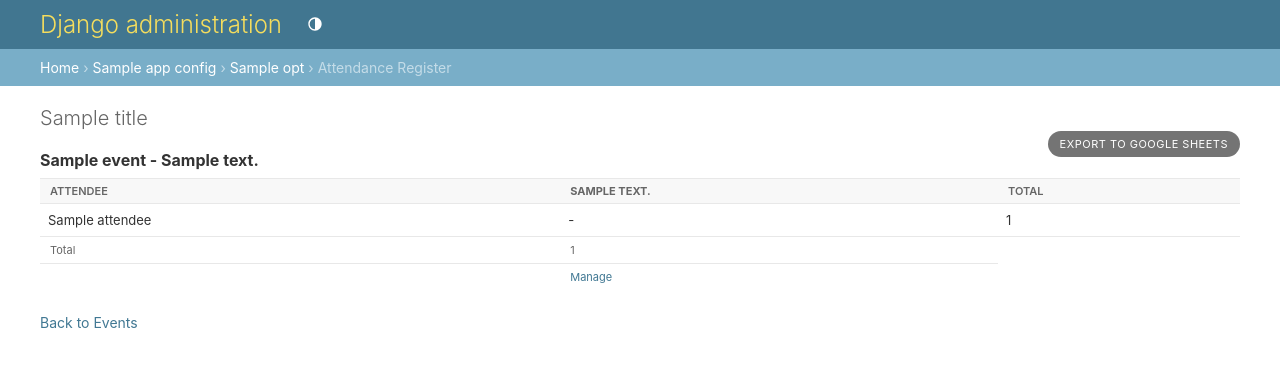
After one commit to danielroseman/lhc-sharing, a Django app: template templates/events/attendance_register.html in a window 1280 px wide. The commit adds this page. Shown: the top 367 px of the page. Run offline with Django 4.2, Linux system fonts and the light colour scheme; tables that the repository leaves empty hold one stand-in row (values such as "Sample post"); the template is opened without the code that fills it: values that come from a table or form of the project are taken from there, most other values are stand-ins (such as "Sample title", 1, 10 or a date in 2020); parts of the project's set-up code (start-up, migrations or seed data) failed here and were passed over.

Commit message:
View register and export attendance.
Extract admin CSS into separate file.

```diff
--- /dev/null
+++ b/static/admin.css
@@ -0,0 +1,65 @@
+.field-details .vLargeTextField {
+    width: 36em !important;
+}
+td.field-location .vTextField {
+    width: 10em;
+}
+.flex-container.field-closer {
+    margin-left: 40px;
+}
+fieldset.grid-layout {
+    display: grid;
+    grid-template-columns: repeat(3, 1fr);  /* 3 equal columns */
+    column-gap: 40px;
+}
+
+fieldset.grid-layout .form-row {
+    display: contents;
+}
+.inline-related.dynamic-occurrence_set {
+    border-bottom: 1px solid #ddd;
+}
+
+.results {
+    overflow-x: scroll;
+    width: 100%;
+}
+table.register {
+    margin-bottom:20px;
+    width: 100%
+}
+#export-modal {
+  position:fixed;
+  top:0;
+  left:0;
+  width:100vw;
+  height:100vh;
+  background:rgba(0,0,0,0.5);
+}
+#export-modal .modal-body {
+  background:#fff;
+  padding:0;
+  margin:10vh auto;
+  width:350px;
+  position:relative;
+  border-radius:8px;
+  overflow:hidden;
+}
+.modal-header {
+  display:flex;
+  align-items:center;
+  justify-content:space-between;
+  background:var(--header-bg);
+  color:#fff;
+  padding:0.5em 1.5em;
+  font-weight:bold;
+  font-size:1.1em;
+}
+.modal-content {
+  padding:1em 1.5em;
+}
+#close-modal {
+  cursor:pointer;
+  color:#fff;
+  font-size:1.5em;
+}
--- a/templates/admin/base_site.html
+++ b/templates/admin/base_site.html
@@ -4,27 +4,5 @@
 
 {% block extrahead %}
     <link rel="shortcut icon" href="{% static "favicon-16x16.png" %}" type="image/x-icon">
-    <style>
-        .field-details .vLargeTextField {
-            width: 36em !important;
-        }
-        td.field-location .vTextField {
-            width: 10em;
-        }
-        .flex-container.field-closer {
-            margin-left: 40px;
-        }
-        fieldset.grid-layout {
-            display: grid;
-            grid-template-columns: repeat(3, 1fr);  /* 3 equal columns */
-            column-gap: 40px;
-        }
-
-        fieldset.grid-layout .form-row {
-            display: contents;
-        }
-        .inline-related.dynamic-occurrence_set {
-            border-bottom: 1px solid #ddd;
-        }
-    </style>
+    <link rel="stylesheet" type="text/css" href="{% static "admin.css" %}">
 {% endblock %}
--- /dev/null
+++ b/templates/events/attendance_register.html
@@ -0,0 +1,106 @@
+{% extends "admin/base_site.html" %}
+{% load admin_urls %}
+
+{% block breadcrumbs %}
+    <div class="breadcrumbs">
+        <a href="{% url 'admin:index' %}">Home</a>
+        &rsaquo; <a href="{% url 'admin:app_list' app_label=opts.app_label %}">{{ opts.app_config.verbose_name }}</a>
+        &rsaquo; <a href="{% url opts|admin_urlname:'changelist' %}">{{ opts.verbose_name_plural|capfirst }}</a>
+        &rsaquo; Attendance Register
+    </div>
+{% endblock %}
+{% block content %}
+<h2>{{ event.title }} - {{ event.description }}</h2>
+
+<div id="content-main">
+    <ul class="object-tools">
+        <li>
+        <a class="addink" id="export-modal-btn" href="">Export to Google Sheets</a>
+        </li>
+    </ul>
+  <div class="results">
+    <table class="register">
+        <thead>
+            <tr>
+                <th>Attendee</th>
+                {% for occ in occurrences %}
+                <th>
+                    {% if occ.is_break %}
+                        <strong>{{ occ.details|default:"Break" }}</strong>
+                    {% else %}
+                        {{ occ.start_time|date:"Y-m-d" }}
+                    {% endif %}
+                </th>
+                {% endfor %}
+                <th>Total</th>
+            </tr>
+        </thead>
+        <tbody>
+            {% for attendee, attendances, count in attendance %}
+                <tr>
+                    <td>{{ attendee }}</td>
+                    {% for att in attendances %}
+                        <td>
+                            {% if att %}
+                                ✓
+                            {% else %}
+                                -
+                            {% endif %}
+                        </td>
+                    {% endfor %}
+                    <td>{{ count }}</td>
+                </tr>
+            {% endfor %}
+        </tbody>
+        <tfoot>
+            <tr>
+                <td>Total</td>
+                {% for count in counts %}
+                    <td>{{ count }}</td>
+                {% endfor %}
+            </tr>
+            <tr>
+                <td></td>
+                {% for occ in occurrences %}
+                    <td><a href="{% url 'admin:events_occurrence_change' occ.id %}?register=1">Manage</a></td>
+                {% endfor %}
+            </tr>
+        </tfoot>
+    </table>
+  </div>
+<p><a href="{% url 'admin:events_event_changelist' %}">Back to Events</a></p>
+</div>
+
+<div id="export-modal" style="display:none;">
+  <div class="modal-body">
+    <div class="modal-header">
+      <span>Export Attendance Register</span>
+      <span id="close-modal">&times;</span>
+    </div>
+    <form method="post" action="{% url 'admin:event_attendance_register_export' event_id=event.id %}" id="export-form" class="modal-content">
+      {% csrf_token %}
+      <label for="sheet_id">Google Sheet ID:</label>
+      <input type="text" name="sheet_id" id="sheet_id" required value={{ request.session.sheet_id|default:"" }}>
+      <p class="help">Warning: any existing sheet named "{{ event.description }}" will be replaced.</p>
+      <div class="submit-row">
+          <input type="submit" class="button" type="submit" value="Export">
+      </div>
+    </form>
+  </div>
+</div>
+<script>
+document.getElementById('export-modal-btn').onclick = function(e) {
+  e.preventDefault();
+  document.getElementById('export-modal').style.display = 'block';
+};
+document.getElementById('close-modal').onclick = function() {
+  document.getElementById('export-modal').style.display = 'none';
+};
+window.onclick = function(event) {
+  var modal = document.getElementById('export-modal');
+  if (event.target == modal) {
+    modal.style.display = 'none';
+  }
+};
+</script>
+{% endblock %}
```
Also changed, not shown: events/admin.py (+160 -4 lines), tests/test_events_admin.py (+38 -0 lines).
